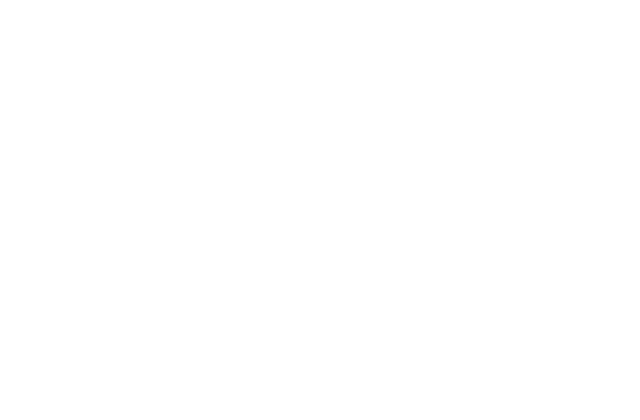
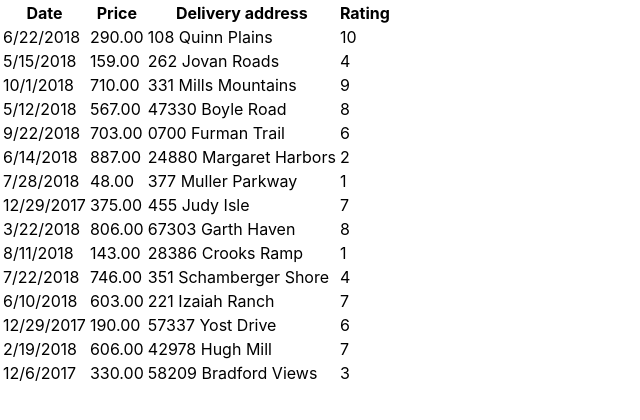
Before and after one commit to kkohan-ctr-asp/ReactProj, a React (Create React App) app: page / in a window 1280 px wide. Shown: the top 420 px of the page, without its empty margins (0-640 px from the left). Built offline with nearby package versions, Linux system fonts and the light colour scheme.

Commit message:
Added order history table

```diff
--- a/src/components/App.js
+++ b/src/components/App.js
@@ -1,5 +1,7 @@
 import React from 'react';
+import OrderHistory from './OrderHistory';
+import orders from './order-history.json';
 
-const App = () => <div />;
+const App = () => <OrderHistory orders={orders} />;
 
 export default App;
--- /dev/null
+++ b/src/components/OrderHistory.jsx
@@ -0,0 +1,24 @@
+import React from 'react';
+
+const OrderHistory = ({ orders }) => (
+  <table>
+    <thead>
+      <th>Date</th>
+      <th>Price</th>
+      <th>Delivery address</th>
+      <th>Rating</th>
+    </thead>
+    <tbody>
+      {orders.map(order => (
+        <tr key={order.id}>
+          <td>{order.date}</td>
+          <td>{order.price}</td>
+          <td>{order.address}</td>
+          <td>{order.rating}</td>
+        </tr>
+      ))}
+    </tbody>
+  </table>
+);
+
+export default OrderHistory;
```
